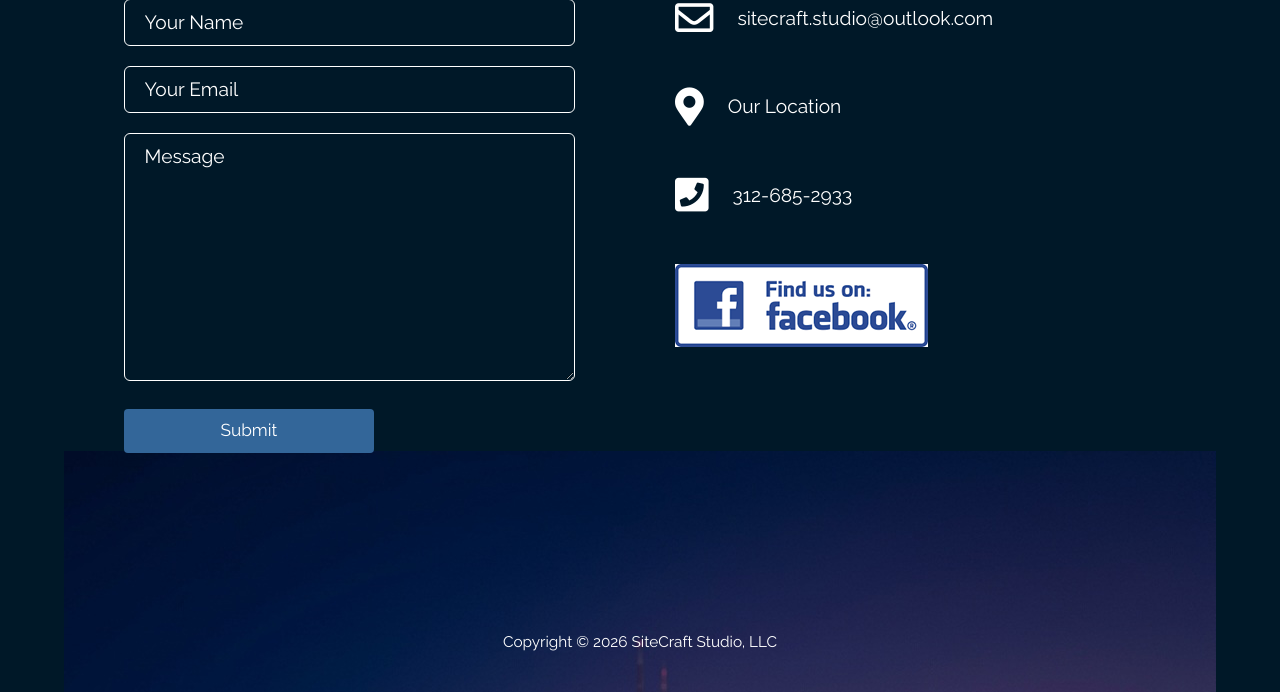
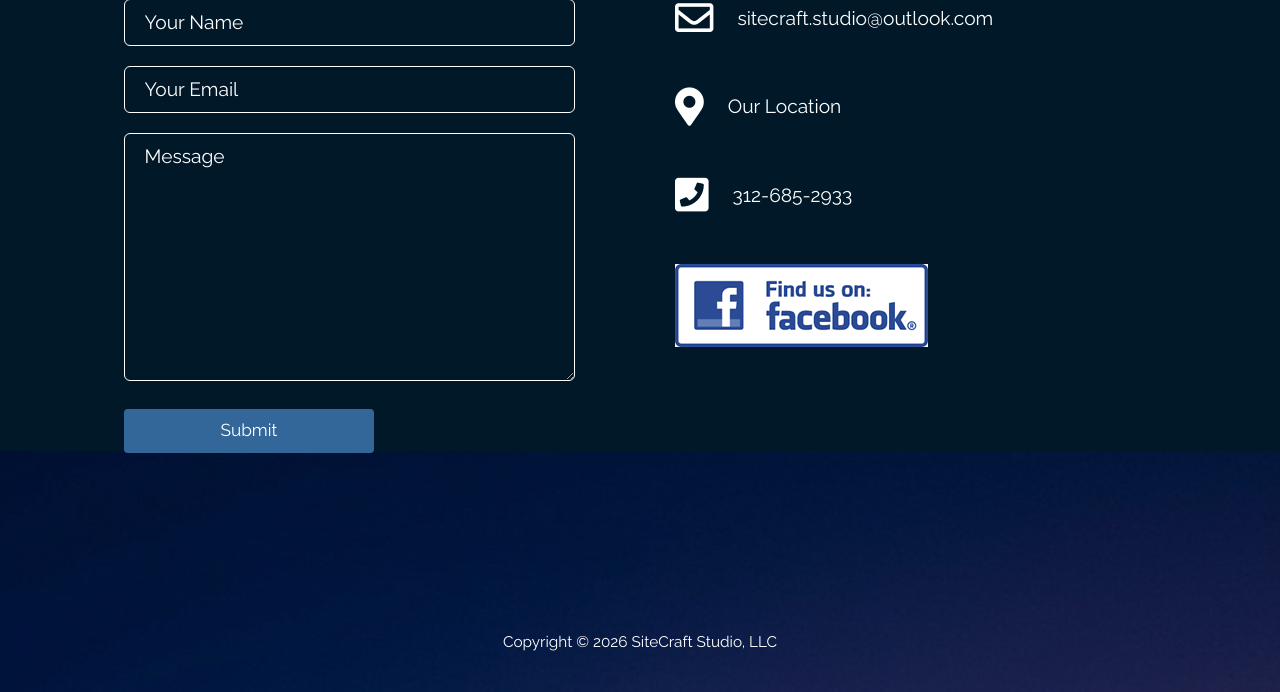
Before and after one commit to derrickdp/sitecraft-studio, a PHP site: page / in a window 1280 px wide. Shown: the part 4913-5605 px from the top of the page. Run offline with PHP 8.4, Linux system fonts and the light colour scheme.

Commit message:
Restore original CSS styles in tooplate-infinite-loop.css

```diff
--- a/css/tooplate-infinite-loop.css
+++ b/css/tooplate-infinite-loop.css
@@ -515,7 +515,7 @@ figure.effect-honey:hover h2 i {
 #contact {
   color: white;
   background-color: #001828;
-  background-image: url(../img/my-infinite-loop-03.jpg);
+  background-image: url(../img/my-infinite-loop-03a.jpg);
   background-position: center;
   background-repeat: no-repeat;
   min-height: 980px;
```
